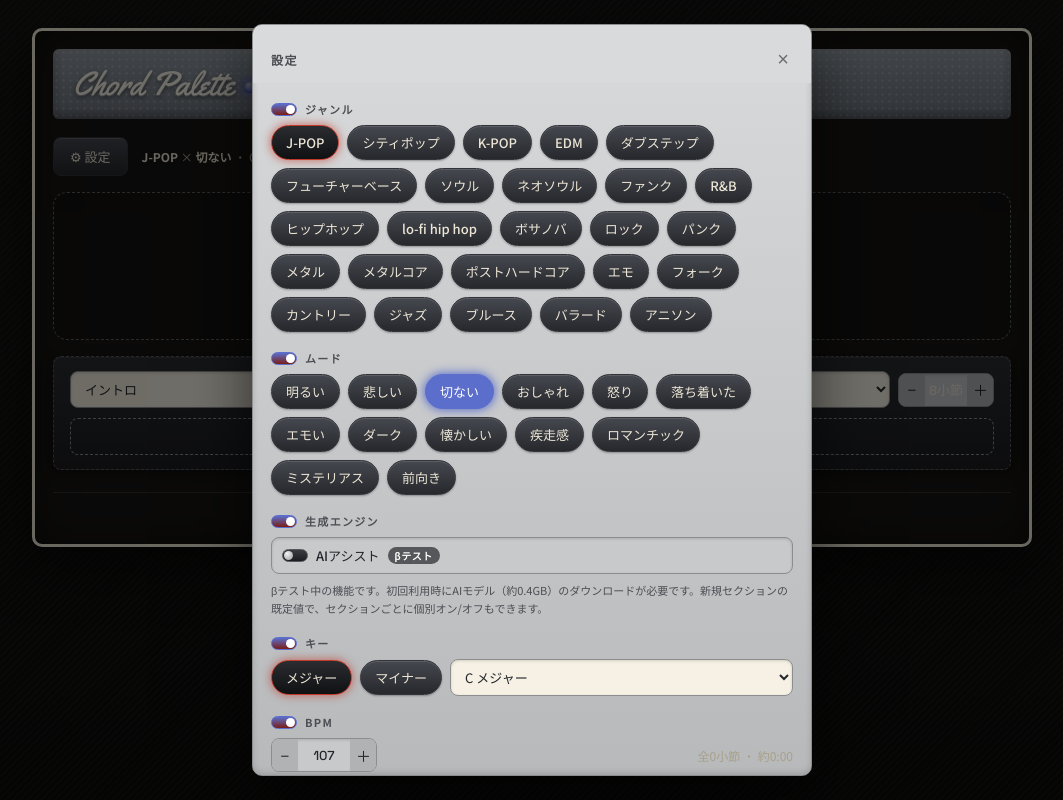
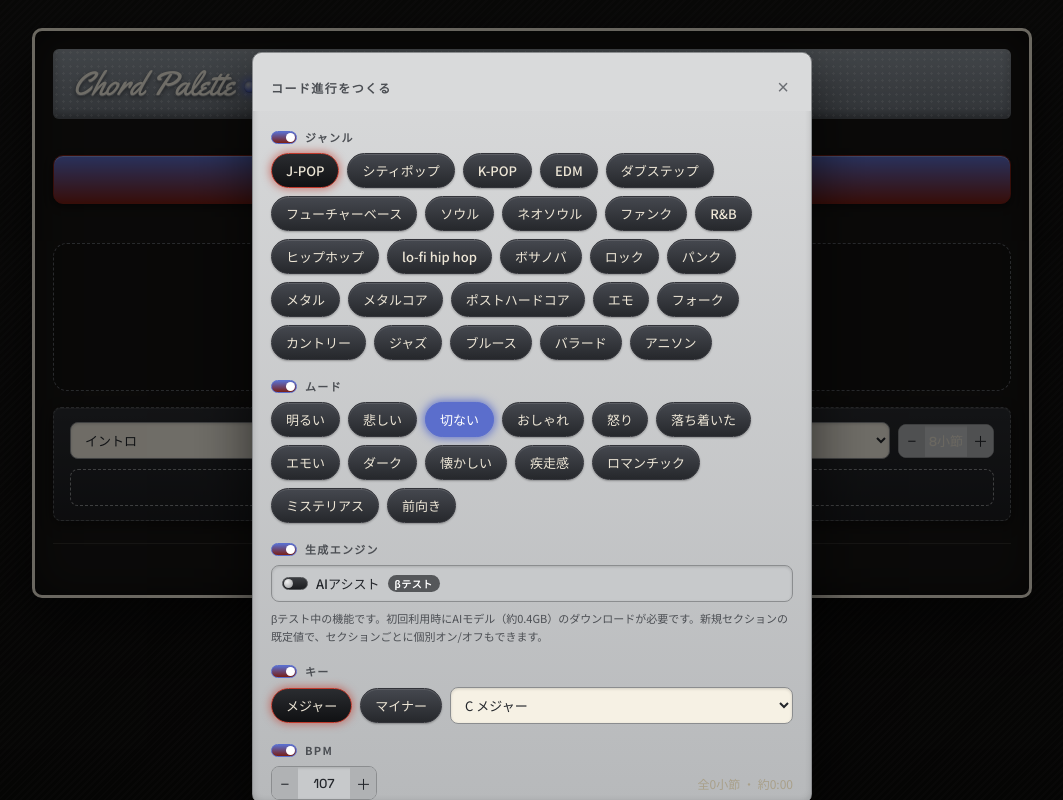
Before and after one commit to jinDoe1107/chord-palette, a React (Vite) app: page / in a window 1280 px wide. Shown: the whole page, without its empty margins (108-1171 px from the left). Built offline with nearby package versions, Linux system fonts and the light colour scheme.

Commit message:
レイアウト微修正

```diff
--- a/src/App.css
+++ b/src/App.css
@@ -54,9 +54,20 @@ header {
 .panel, .sheet { min-width: 0; }
 
 /* ---- Settings bar (opens the modal) ---- */
-.settings-bar { display: flex; align-items: center; gap: 14px; margin-bottom: 16px; flex-wrap: wrap; }
+.settings-bar { display: flex; flex-direction: column; align-items: stretch; gap: 6px; margin-bottom: 16px; }
 .settings-bar .combo { margin-top: 0; text-align: left; color: #a9a08a; }
 .settings-bar .combo b { color: #EDE6D6; }
+.create-cta { margin-top: 0; }
+.create-sub { font-size: 12px; color: #a9a08a; text-align: center; }
+.combo-card {
+  display: flex; align-items: center; justify-content: space-between; gap: 12px; flex-wrap: wrap;
+  border: 1px solid #33343a; border-radius: 8px; padding: 9px 14px; cursor: pointer;
+  background: linear-gradient(180deg, #2b2d31, #1c1d20); color: inherit;
+  font-family: inherit; font-size: inherit; text-align: left;
+}
+.combo-card:hover { border-color: var(--acc); }
+.combo-card:hover .combo-edit { filter: brightness(1.2); }
+.combo-edit { color: var(--acc); font-size: 13px; font-weight: 600; white-space: nowrap; }
 
 /* ---- Control panel: brushed aluminum ---- */
 .panel {
@@ -83,7 +94,7 @@ header {
 /* ---- Settings modal (the old left panel, now floating) ---- */
 .modal-backdrop { position: fixed; inset: 0; z-index: 30; background: rgba(0, 0, 0, .55); }
 .panel.settings-modal {
-  position: fixed; z-index: 31; top: 50%; left: 50%; transform: translate(-50%, -50%);
+  position: fixed; z-index: 31; top: calc(50% + 28px); left: 50%; transform: translate(-50%, -50%);
   width: min(560px, calc(100vw - 32px));
   max-height: calc(100vh - 48px); overflow-y: auto;
   padding-top: 0; /* ヘッダー自身が上パディングを持ち、スクロール時も同じ位置に貼り付く */
--- a/src/App.jsx
+++ b/src/App.jsx
@@ -252,12 +252,21 @@ export default function App() {
         </header>
 
         <div className="settings-bar">
-          <button className="tool" onClick={() => setSettingsOpen(true)} aria-haspopup="dialog">
-            ⚙ 設定
-          </button>
-          <div className="combo">
-            <b>{genre.label}</b> × <b>{mood.label}</b> ・ {NOTE_NAMES[keyIndex]}{keyModeLabel} ・ ♩={bpm}
-          </div>
+          {song ? (
+            <button className="combo-card" onClick={() => setSettingsOpen(true)} aria-haspopup="dialog">
+              <span className="combo">
+                <b>{genre.label}</b> × <b>{mood.label}</b> ・ {NOTE_NAMES[keyIndex]}{keyModeLabel} ・ ♩={bpm}
+              </span>
+              <span className="combo-edit">✎ 設定を変える</span>
+            </button>
+          ) : (
+            <>
+              <button className="gen create-cta" onClick={() => setSettingsOpen(true)} aria-haspopup="dialog">
+                ✦ コード進行をつくる
+              </button>
+              <div className="create-sub">ジャンルとムードを選ぶだけで、コード進行をおまかせ生成できます</div>
+            </>
+          )}
         </div>
 
         {/* Sheet */}
@@ -294,10 +303,10 @@ export default function App() {
         {/* Settings modal */}
         {settingsOpen && <div className="modal-backdrop" onClick={() => setSettingsOpen(false)} />}
         {settingsOpen && (
-          <div className="panel settings-modal" role="dialog" aria-modal="true" aria-label="設定">
+          <div className="panel settings-modal" role="dialog" aria-modal="true" aria-label={song ? "設定を変更" : "コード進行をつくる"}>
             <div className="settings-modal-head">
-              <span className="settings-modal-title">設定</span>
-              <button className="x" onClick={() => setSettingsOpen(false)} aria-label="設定を閉じる">×</button>
+              <span className="settings-modal-title">{song ? "設定を変更" : "コード進行をつくる"}</span>
+              <button className="x" onClick={() => setSettingsOpen(false)} aria-label="閉じる">×</button>
             </div>
             <SectionHeader label="ジャンル" open={open.genre} onToggle={() => toggleSection("genre")} />
             {open.genre && (
@@ -455,7 +464,7 @@ export default function App() {
             )}
 
             <button className="gen" onClick={generate} disabled={structure.length === 0}>
-              コード進行を生成
+              {song ? "この設定でつくり直す" : "コード進行を生成"}
             </button>
             <div className="combo">
               <b>{genre.label}</b> × <b>{mood.label}</b> ・ {NOTE_NAMES[keyIndex]}{keyModeLabel} ・ ♩={bpm}
--- a/src/components/LeadSheet.jsx
+++ b/src/components/LeadSheet.jsx
@@ -37,8 +37,8 @@ export default function LeadSheet({ song, aiStatus, aiProgress, hasWebGPU, onTog
     return (
       <>
         <div className="empty">
-          「＋ セクションを追加」で一からコード進行を作成できます。<br />
-          「⚙ 設定」の「コード進行を生成」でおまかせ生成もできます
+          「✦ コード進行をつくる」でジャンル・ムードからおまかせ生成できます。<br />
+          「＋ セクションを追加」で一から手動作成もできます
         </div>
         {addSectionCard}
       </>
```
Also changed, not shown: 1 other file (tests, documents, lock files or other folders).
